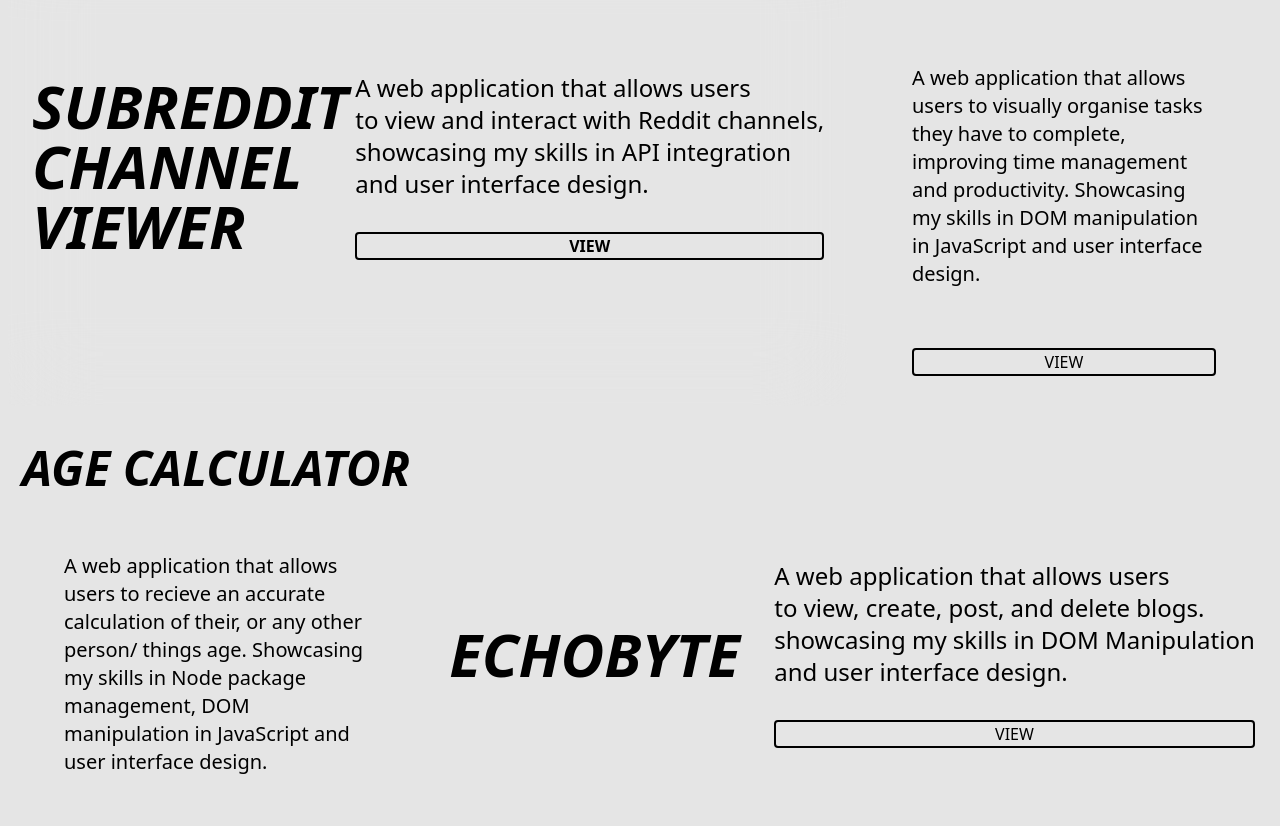
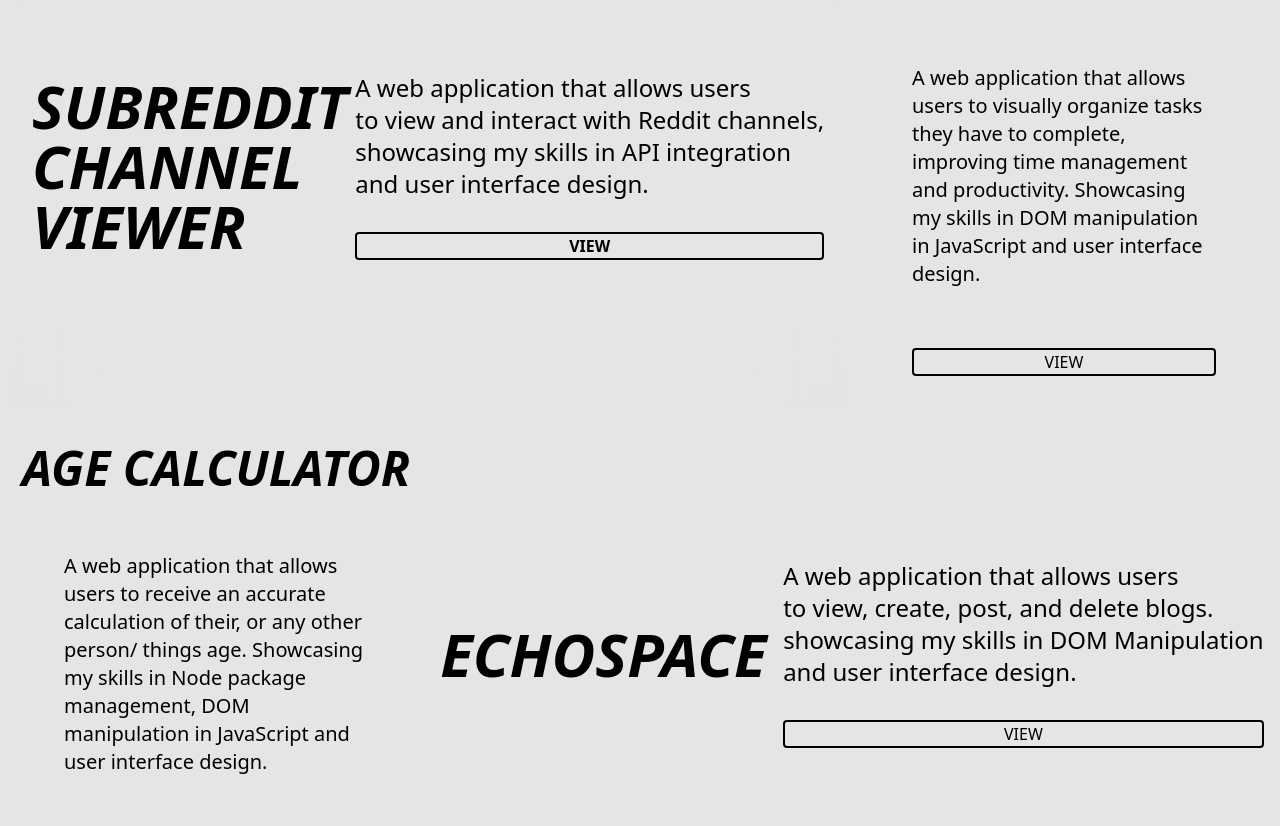
Before and after one commit to GomoAtDVT/gmotlhammePortfolio, a React (Vite) app in the folder portfolio2/: page / in a window 1280 px wide. Shown: the part 2034-2860 px from the top of the page. Built offline with nearby package versions, Linux system fonts and the light colour scheme.

Commit message:
Refactor code structure for improved readability and maintainability

```diff
--- a/portfolio2/src/components/AboutMe.jsx
+++ b/portfolio2/src/components/AboutMe.jsx
@@ -5,17 +5,17 @@ function AboutMe() {
         <>
         <article
             id="about"
-            className="bg-white dark:bg-black rounded-lg h-150 col-span-full"
+            className="bg-[url('./Me.jpg')] bg-[center_65%] bg-[length:75%]  rounded-lg h-150 col-span-full"
           >
-            <p className="animate-fadeIn4 text-8xl font-semibold p-5 dark:text-white">
+            <p className="animate-fadeIn4 text-8xl font-semibold p-5 ">
               ABOUT <br></br> ME
             </p>
-            <p className="animate-fadeIn3 absolute right-10 top-300 w-150 text-2xl p-5 dark:text-white">
+            <p className="animate-fadeIn3 absolute right-9 top-300 w-150 text-2xl p-5 ">
               I'm a passionate Full Stack Developer with a foundation in both
               frontend and backend technologies. I specialize in building
               responsive, user-focused web applications using HTML, CSS,
               Tailwind CSS, JavaScript, and frameworks like React and Node.js.
-              On the backend, I work with databases like MySQL, and PostgreSQL
+              On the backend, I work with databases like PostgreSQL
               and I'm comfortable handling APIs, authentication, and server-side
               logic.<br></br>
               <br></br>
--- a/portfolio2/src/components/Projects.jsx
+++ b/portfolio2/src/components/Projects.jsx
@@ -40,7 +40,7 @@ function Projects() {
               <span className="text-5xl italic font-bold">SORTED</span>
               <div className="gap-15 flex flex-col px-11">
                 <p className="text-xl  font-light text-start">
-                  A web application that allows users to visually organise tasks
+                  A web application that allows users to visually organize tasks
                   they have to complete, improving time management and
                   productivity. Showcasing my skills in DOM manipulation in
                   JavaScript and user interface design.
@@ -64,7 +64,7 @@ function Projects() {
               <span className="text-5xl italic font-bold">AGE CALCULATOR</span>
               <div className="gap-15 flex flex-col px-11 ">
                 <p className="text-xl font-light text-start">
-                  A web application that allows users to recieve an accurate
+                  A web application that allows users to receive an accurate
                   calculation of their, or any other person/ things age.
                   Showcasing my skills in Node package management, DOM
                   manipulation in JavaScript and user interface design.
@@ -85,7 +85,7 @@ function Projects() {
               id="fourth-project"
               className='bg-[url("./soft-performance.jpg")] dark:text-white dark:bg-[url("./blend.jpg")] bg-cover bg-bottom  flex justify-around items-center rounded-lg py-6 col-span-2'
             >
-              <span className="text-6xl italic font-bold"> ECHOBYTE </span>
+              <span className="text-6xl italic font-bold"> ECHOSPACE </span>
               <div className="gap-8 flex flex-col ">
                 <p className="text-2xl font-light">
                   A web application that allows users <br></br> to view, create,
--- a/portfolio2/src/components/technologiesCarousel.jsx
+++ b/portfolio2/src/components/technologiesCarousel.jsx
@@ -44,6 +44,10 @@ function TechnologiesCarousel() {
             name: "Azure",
             icon: "https://cdn.jsdelivr.net/gh/devicons/devicon/icons/azure/azure-original.svg",
         },
+        {
+            name: "GitHub",
+            icon: "https://cdn.jsdelivr.net/gh/devicons/devicon/icons/github/github-original.svg",
+        }
 
 
     ];
--- a/portfolio2/src/index.css
+++ b/portfolio2/src/index.css
@@ -97,13 +97,13 @@
 
 @keyframes fullViewCarousel {
   0% {
-    transform: translateX(0);
+    transform: translateX(60%);
   }
   50% {
-    transform: translateX(-90px);
+    transform: translateX(-145%);
   }
   100% {
-    transform: translateX(0);
+    transform: translateX(60%);
   }
 }
 
```
Also changed, not shown: portfolio2/public/Me.jpg (added).
